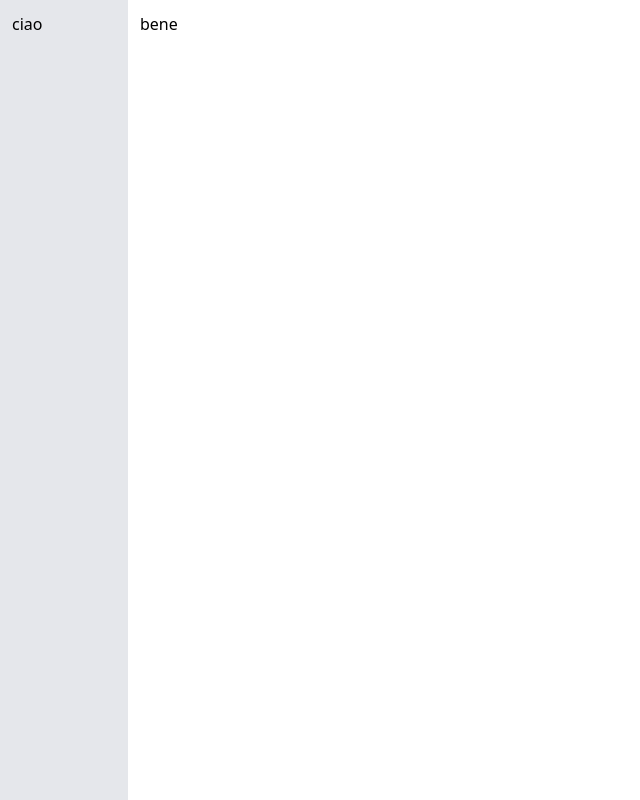
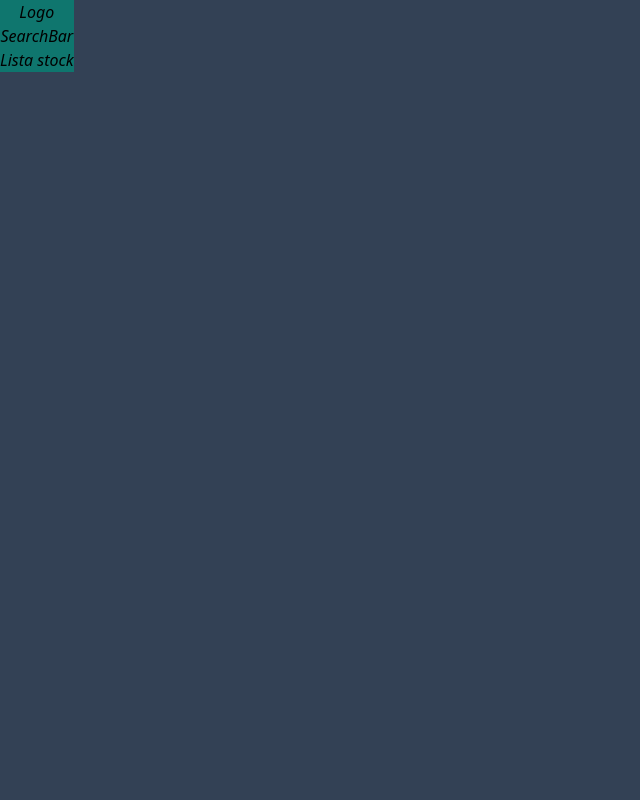
Before and after one commit to Danilo-Masi/Progetti-React, a React (Create React App) app in the folder nasdaqreact/: page / in a window 1280 px wide. Shown: the whole page, without its empty margins (0-640 px from the left). Built offline with nearby package versions, Linux system fonts and the light colour scheme.

Commit message:
Progetti React.js

```diff
--- a/nasdaqreact/src/App.js
+++ b/nasdaqreact/src/App.js
@@ -1,16 +1,21 @@
 import React from 'react';
 //Componenti
-import Layout, { LeftCol, RightCol } from './components/Layout';
+import Layout, { LeftCol, RigthCol } from './components/Layout';
+import Logo from './components/Logo';
+import SearchBar from './components/SearchBar';
+import ListaStock from './components/ListaStock';
 
 export default function App() {
   return (
     <Layout>
       <LeftCol>
-        ciao
+        <Logo />
+        <SearchBar />
+        <ListaStock />
       </LeftCol>
-      <RightCol>
-        bene
-      </RightCol>
+      <RigthCol>
+
+      </RigthCol>
     </Layout>
   )
 }
--- a/nasdaqreact/src/components/Layout.jsx
+++ b/nasdaqreact/src/components/Layout.jsx
@@ -1,51 +1,49 @@
 import React from 'react';
 
-function Container({ fluid, children, className }) {
-    const containerClass = `container${fluid ? "-fluid" : ""} ${className ? className : ''}`;
-    return <div className={containerClass}>{children}</div>;
-}
-
-function Row({ children, className }) {
-    const rowClass = `flex ${className ? className : ''}`;
-    return <div className={rowClass}>{children}</div>;
+function Container({ children }) {
+    return (
+        <div className='flex flex-row h-screen bg-slate-700'>
+            {children}
+        </div>
+    );
 }
 
 export default function Layout({ children }) {
     return (
-        <Container fluid={true}>
-            <Row>{children}</Row>
+        <Container>
+            {children}
         </Container>
-    )
+    );
 }
 
-function Col({ children, size, className = " ", style }) {
-    const colClass = `flex-${size} w-32 ${className}`;
+function Col({ children, size }) {
     return (
-        <div className={colClass} style={style}>
+        <div className={`w-${size}`}>
             {children}
         </div>
-    )
+    );
 }
 
 export function LeftCol({ children }) {
     return (
-        <Col
-            size="3"
-            className='bg-gray-200 p-3 overflow-y-auto h-screen'
-            style={{
-                boxShadow: "-1px 0 0 rgba(0,0,0,0.1)",
-            }}>
+        <Col size="1/4">
             {children}
         </Col>
-    )
+    );
 }
 
-export function RightCol({ children }) {
+export function RigthCol({ children }) {
     return (
-        <Col
-            size="9"
-            className='p-3 overflow-y-auto h-screen'>
+        <Col size="3/4">
             {children}
         </Col>
-    )
+    );
 }
+
+export function Row ({children, heigth}) {
+    return (
+        <div className={`w-full h-${heigth} flex items-center justify-center bg-teal-700`}>
+            {children}
+        </div>
+    );
+}
--- /dev/null
+++ b/nasdaqreact/src/components/ListaStock.jsx
@@ -0,0 +1,11 @@
+import React from 'react';
+//Componenti
+import { Row } from './Layout';
+
+export default function ListaStock() {
+  return (
+    <Row heigth="3/5">
+        <h1 className='italic'>Lista stock</h1>
+    </Row>
+  )
+}
--- /dev/null
+++ b/nasdaqreact/src/components/Logo.jsx
@@ -0,0 +1,11 @@
+import React from 'react';
+//Componenti
+import { Row } from './Layout';
+
+export default function Logo() {
+  return (
+    <Row heigth="1/5">
+        <h1 className='italic'>Logo</h1>
+    </Row>
+  )
+}
--- /dev/null
+++ b/nasdaqreact/src/components/SearchBar.jsx
@@ -0,0 +1,11 @@
+import React from 'react';
+//Componenti
+import { Row } from './Layout';
+
+export default function SearchBar() {
+  return (
+    <Row heigth="1/5">
+        <h1 className='italic'>SearchBar</h1>
+    </Row>
+  )
+}
```
